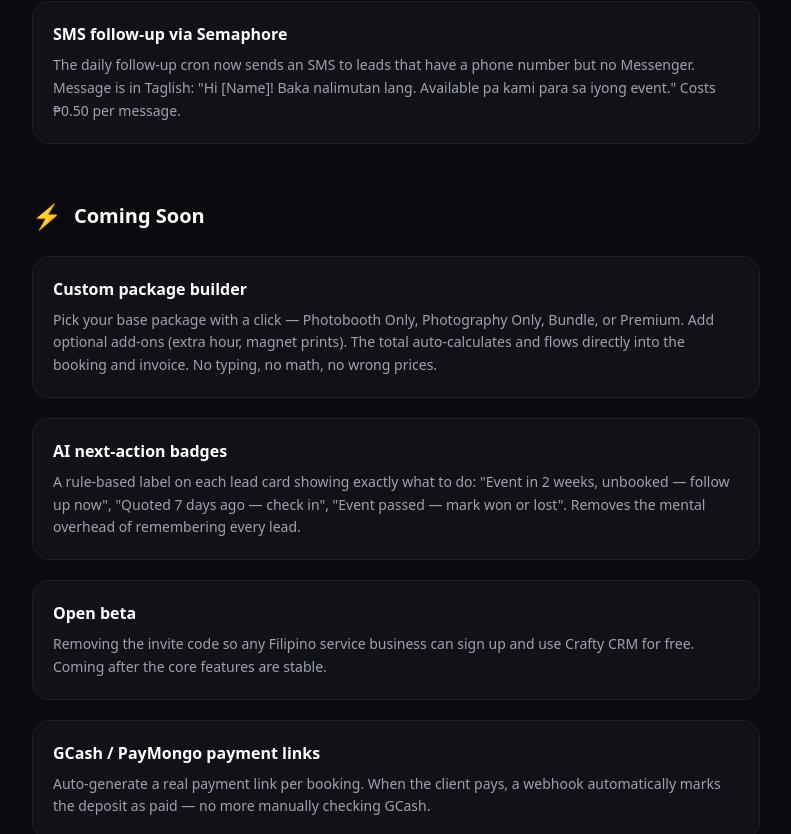
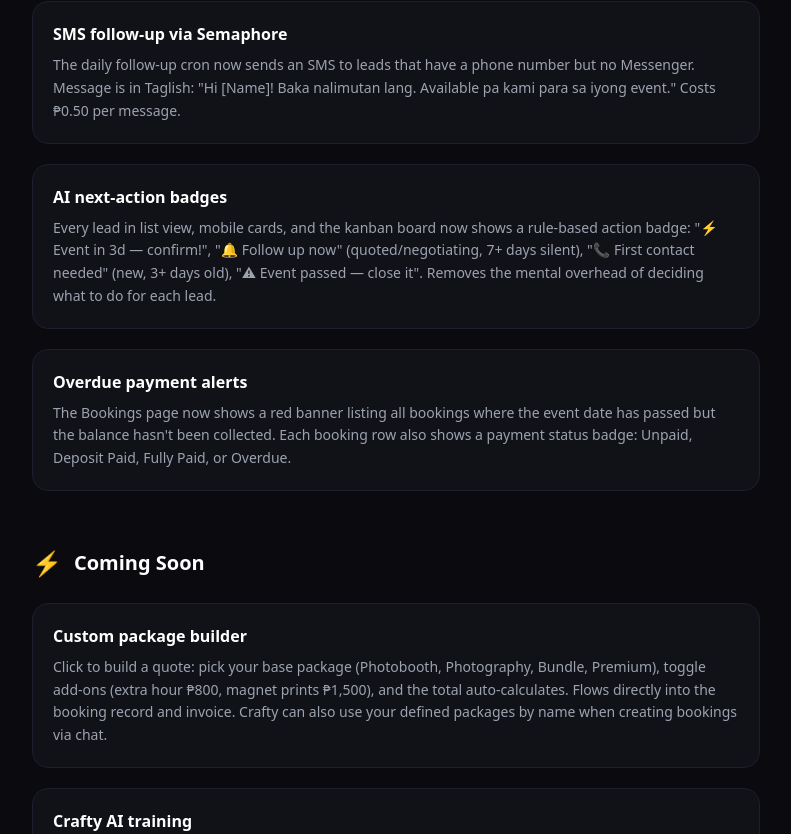
Before and after one commit to JMS255/craftycrm-website, a Next.js app: page /docs in a window 1280 px wide. Shown: the part 5386-6220 px from the top of the page, without its empty margins (244-1035 px from the left). Built offline with nearby package versions, Linux system fonts and the light colour scheme.

Commit message:
docs: mark open beta, next-action badges, payments redesign as done

```diff
--- a/app/docs/page.tsx
+++ b/app/docs/page.tsx
@@ -170,6 +170,14 @@ const sections = [
         heading: 'SMS follow-up via Semaphore',
         body: 'The daily follow-up cron now sends an SMS to leads that have a phone number but no Messenger. Message is in Taglish: "Hi [Name]! Baka nalimutan lang. Available pa kami para sa iyong event." Costs ₱0.50 per message.',
       },
+      {
+        heading: 'AI next-action badges',
+        body: 'Every lead in list view, mobile cards, and the kanban board now shows a rule-based action badge: "⚡ Event in 3d — confirm!", "🔔 Follow up now" (quoted/negotiating, 7+ days silent), "📞 First contact needed" (new, 3+ days old), "⚠ Event passed — close it". Removes the mental overhead of deciding what to do for each lead.',
+      },
+      {
+        heading: 'Overdue payment alerts',
+        body: 'The Bookings page now shows a red banner listing all bookings where the event date has passed but the balance hasn\'t been collected. Each booking row also shows a payment status badge: Unpaid, Deposit Paid, Fully Paid, or Overdue.',
+      },
     ],
   },
   {
@@ -179,19 +187,15 @@ const sections = [
     content: [
       {
         heading: 'Custom package builder',
-        body: 'Pick your base package with a click — Photobooth Only, Photography Only, Bundle, or Premium. Add optional add-ons (extra hour, magnet prints). The total auto-calculates and flows directly into the booking and invoice. No typing, no math, no wrong prices.',
+        body: 'Click to build a quote: pick your base package (Photobooth, Photography, Bundle, Premium), toggle add-ons (extra hour ₱800, magnet prints ₱1,500), and the total auto-calculates. Flows directly into the booking record and invoice. Crafty can also use your defined packages by name when creating bookings via chat.',
       },
       {
-        heading: 'AI next-action badges',
-        body: 'A rule-based label on each lead card showing exactly what to do: "Event in 2 weeks, unbooked — follow up now", "Quoted 7 days ago — check in", "Event passed — mark won or lost". Removes the mental overhead of remembering every lead.',
-      },
-      {
-        heading: 'Open beta',
-        body: 'Removing the invite code so any Filipino service business can sign up and use Crafty CRM for free. Coming after the core features are stable.',
+        heading: 'Crafty AI training',
+        body: 'Configure Crafty\'s packages, pricing, personality, and business details from inside the app — no code changes required. Coming when open beta launches.',
       },
       {
         heading: 'GCash / PayMongo payment links',
-        body: 'Auto-generate a real payment link per booking. When the client pays, a webhook automatically marks the deposit as paid — no more manually checking GCash.',
+        body: 'Auto-generate a real payment link per booking. When the client pays, a webhook automatically marks the deposit as paid in the CRM.',
       },
     ],
   },
--- a/app/roadmap/page.tsx
+++ b/app/roadmap/page.tsx
@@ -32,10 +32,10 @@ const quarters = [
       { status: 'done', text: 'Dashboard charts — bookings per month bar chart and lead source donut chart' },
       { status: 'done', text: 'Booking confirmation smart link — shareable public page with event details, payment breakdown, GCash info, and terms' },
       { status: 'done', text: 'SMS follow-up via Semaphore — automated Taglish SMS to leads that have a phone number and go quiet' },
-      { status: 'planned', text: 'Open beta — remove invite code, allow self-serve signups' },
-      { status: 'planned', text: 'AI next-action badges — rule-based label on each lead: "Event in 2 weeks, unbooked — follow up now"' },
-      { status: 'planned', text: 'Payments redesign — booking status cards (Unpaid, Deposit Paid, Fully Paid, Overdue)' },
-      { status: 'planned', text: 'Custom package builder — click to select base package + add-ons, total auto-calculates, flows into invoice' },
+      { status: 'done', text: 'Open beta ready — delete INVITE_CODE env var in Vercel to open signups publicly' },
+      { status: 'done', text: 'AI next-action badges — rule-based label on each lead in list, mobile, and kanban: "Event in Xd", "Follow up now", "First contact needed", "Event passed"' },
+      { status: 'done', text: 'Payments redesign — Overdue alert banner on bookings page + payment status badge per booking (Unpaid / Deposit Paid / Fully Paid / Overdue)' },
+      { status: 'planned', text: 'Custom package builder — click to select base package + add-ons, total auto-calculates, flows into invoice and Crafty' },
       { status: 'planned', text: 'Crafty AI training — configure personality, packages, and pricing from the app (no code required)' },
     ],
   },
```
